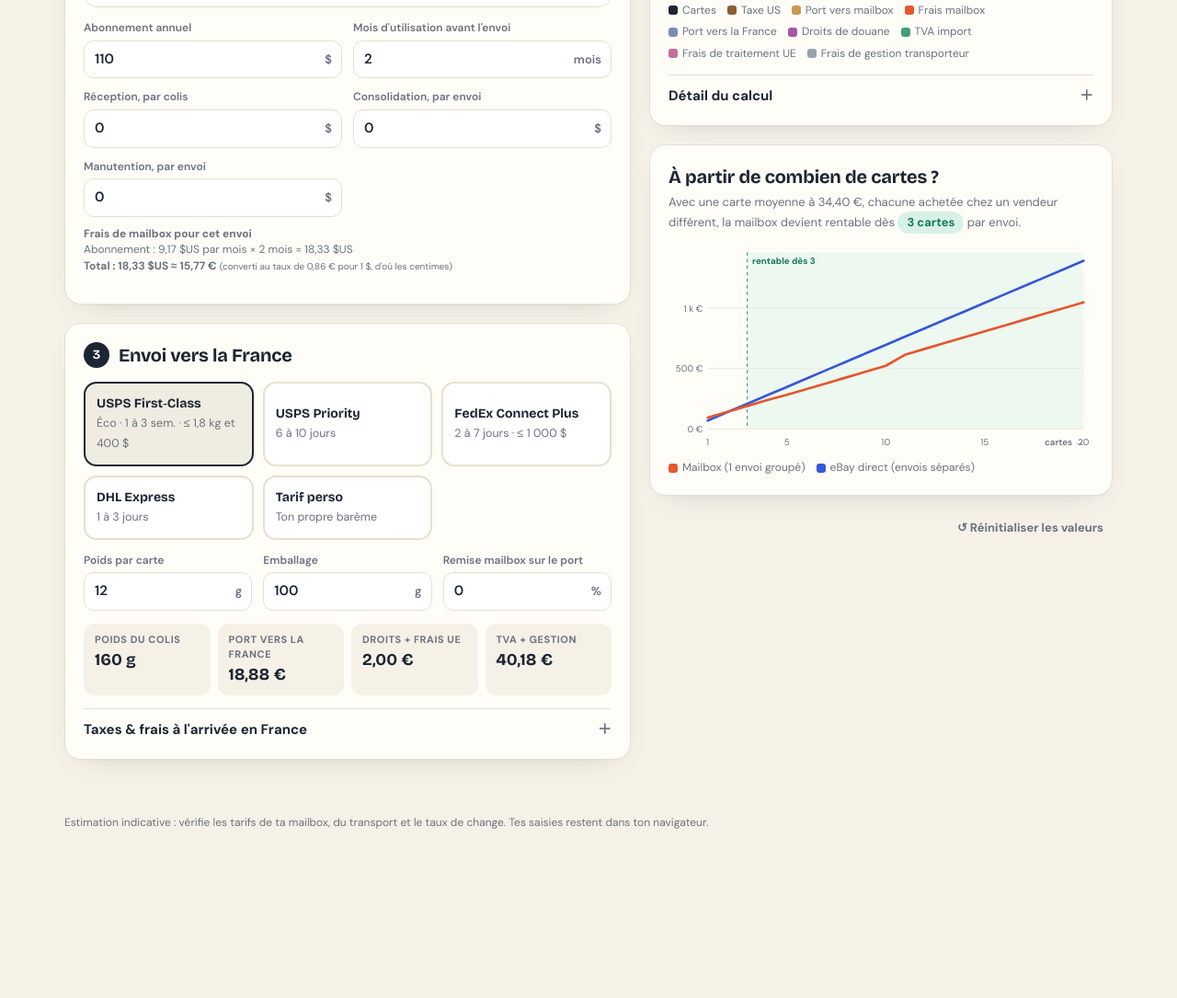
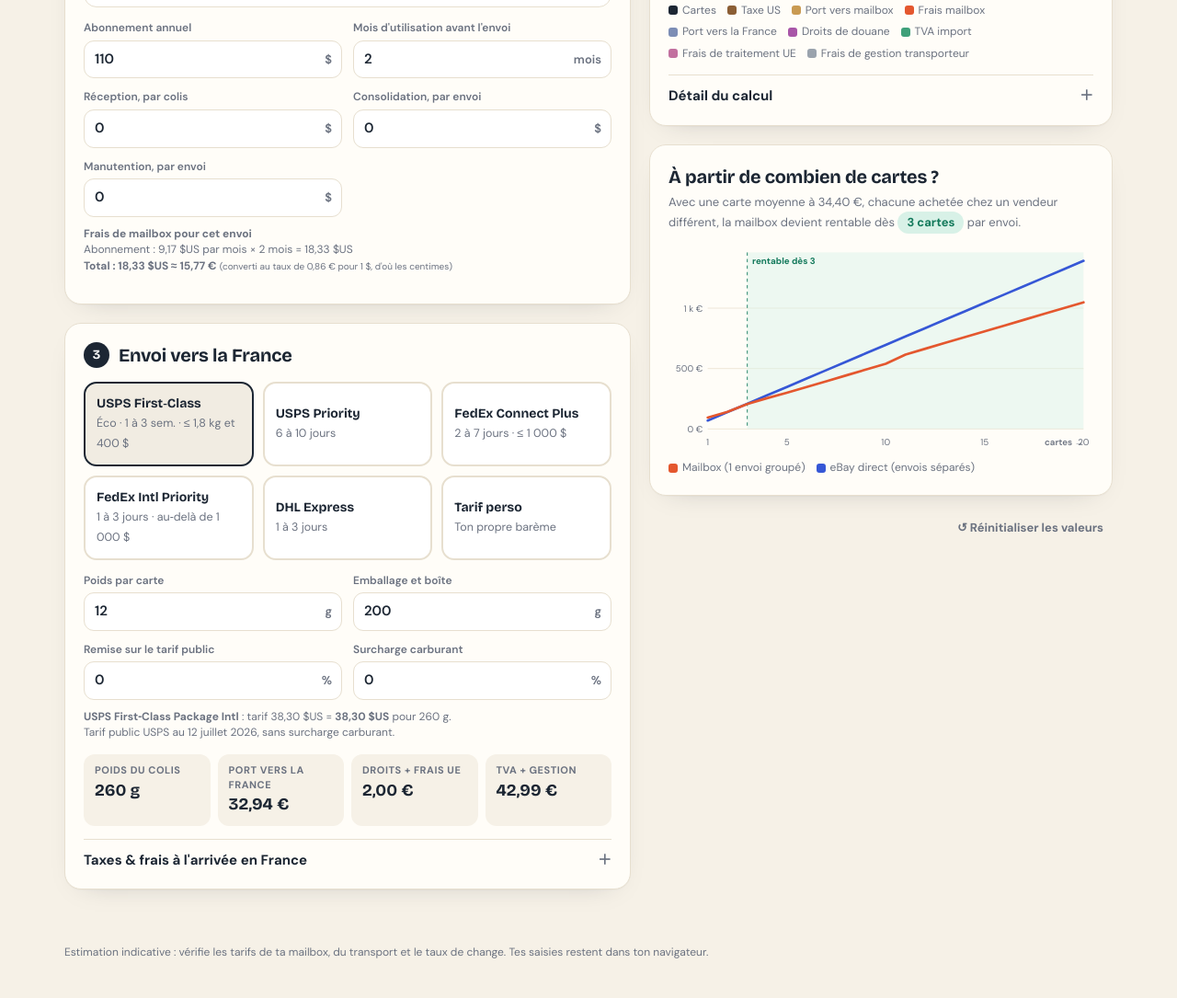
Before and after one commit to Ninspecteur23/Sim_mailbox_fede, a plain HTML site: page index.html in a window 1280 px wide. Shown: the part 869-1954 px from the top of the page at 92% size. Before the commit the page ends 1812 px from the top, so only its background shows below. Drawn offline with nearby package versions, Linux system fonts and the light colour scheme.

Commit message:
Add files via upload

```diff
--- a/index.html
+++ b/index.html
@@ -197,14 +197,17 @@
         <button class="opt" data-ship="fc"><strong>USPS First‑Class</strong><small>Éco · 1 à 3 sem. · ≤ 1,8 kg et 400 $</small></button>
         <button class="opt" data-ship="pmi"><strong>USPS Priority</strong><small>6 à 10 jours</small></button>
         <button class="opt" data-ship="fedex"><strong>FedEx Connect Plus</strong><small>2 à 7 jours · ≤ 1 000 $</small></button>
+        <button class="opt" data-ship="fedexip"><strong>FedEx Intl Priority</strong><small>1 à 3 jours · au‑delà de 1 000 $</small></button>
         <button class="opt" data-ship="dhl"><strong>DHL Express</strong><small>1 à 3 jours</small></button>
         <button class="opt" data-ship="custom"><strong>Tarif perso</strong><small>Ton propre barème</small></button>
       </div>
-      <div class="grid g3">
+      <div class="grid g2">
         <div><label>Poids par carte</label><div class="unit"><input data-k="ship.gCard"><span>g</span></div></div>
-        <div><label>Emballage</label><div class="unit"><input data-k="ship.gBase"><span>g</span></div></div>
-        <div><label>Remise mailbox sur le port</label><div class="unit"><input data-k="ship.discount"><span>%</span></div></div>
+        <div><label>Emballage et boîte</label><div class="unit"><input data-k="ship.gBase"><span>g</span></div></div>
+        <div class="cOnly"><label>Remise sur le tarif public</label><div class="unit"><input id="cDisc" inputmode="decimal"><span>%</span></div></div>
+        <div class="cOnly"><label>Surcharge carburant</label><div class="unit"><input id="cFuel" inputmode="decimal"><span>%</span></div></div>
       </div>
+      <p class="note" id="cNote"></p>
       <div class="grid g2" id="customShip" style="margin-top:12px">
         <div><label>Base du colis</label><div class="unit"><input data-k="ship.fixe"><span>$</span></div></div>
         <div><label>Par tranche de 100 g</label><div class="unit"><input data-k="ship.per100"><span>$</span></div></div>
@@ -226,7 +229,7 @@
           <div><label>Frais de gestion, fixe</label><div class="unit"><input id="gFix" inputmode="decimal"><span>€</span></div></div>
           <div><label>+ % des taxes avancées</label><div class="unit"><input id="gPct" inputmode="decimal"><span>%</span></div></div>
         </div>
-        <p class="note">Tarifs de transport : USPS = tarifs publics au 12 juillet 2026 (Europe de l'Ouest) ; FedEx International Connect Plus = grille 2026 zone France, hors surcharge carburant ; DHL Express = estimation à partir d'un tarif de plateforme d'envoi (≈ 36 $ pour 0,5 kg), à vérifier. Les mailbox ont souvent des tarifs négociés : ajuste la remise. À l'arrivée, chaque transporteur facture ses frais de gestion : La Poste (colis USPS) quand des taxes sont dues, FedEx au minimum 12 € + 0,90 € de frais d'entrée UE, DHL 21 € + 2 % des taxes pour un destinataire sans compte. Côté UE : droit forfaitaire de 3 € par catégorie d'article jusqu'à 150 € depuis le 1ᵉʳ juillet 2026, et frais de traitement de 2 € par catégorie depuis le 1ᵉʳ novembre 2026. La TVA de 20 % porte sur les cartes, le port et les droits. Au‑delà de 150 €, le droit normal s'applique (0 % par défaut ici, à vérifier selon le code douanier).</p>
+        <p class="note">Le port est calculé ainsi : grille 2026 du transporteur pour la France, moins la remise, plus la surcharge carburant (réglables pour chaque transporteur). Les mailbox ont souvent des tarifs négociés : compare avec un vrai devis et ajuste la remise. À l'arrivée, chaque transporteur facture ses frais de gestion : La Poste (colis USPS) quand des taxes sont dues, FedEx au minimum 12 € + 0,90 € de frais d'entrée UE, DHL 21 € + 2 % des taxes pour un destinataire sans compte. Côté UE : droit forfaitaire de 3 € par catégorie d'article jusqu'à 150 € depuis le 1ᵉʳ juillet 2026, et frais de traitement de 2 € par catégorie depuis le 1ᵉʳ novembre 2026. La TVA de 20 % porte sur les cartes, le port et les droits. Au‑delà de 150 €, le droit normal s'applique (0 % par défaut ici, à vérifier selon le code douanier).</p>
       </details>
     </section>
   </div>
@@ -265,21 +268,28 @@ const DEFAULTS = {
   buy:{nCards:5,nPkg:5,total:200,shipUS:25,tax:7,shipEbay:22},
   sub:{annual:110,taxFreeFee:80,months:2,recv:0,consol:0,handling:0},
   usage:{std:{perPkg:2,perCard:1,cap:5},tf:{perPkg:5,perCard:2,cap:10},consol:3},
-  ship:{gCard:12,gBase:100,discount:0,fixe:15,per100:3},
+  ship:{gCard:12,gBase:200,fixe:15,per100:3},
+  carrier:{fc:{disc:0,fuel:0},pmi:{disc:0,fuel:0},fedex:{disc:0,fuel:33},fedexip:{disc:0,fuel:33},dhl:{disc:75,fuel:30},custom:{disc:0,fuel:0}},
   cust:{fx:0.86,vat:20,flat:3,euFee:2,cats:1,adval:0},
   gestion:{post:{fix:2,pct:0},fedex:{fix:12.9,pct:0},dhl:{fix:21,pct:2},custom:{fix:2,pct:0}}
 };
-/* Barèmes : poids max en grammes → prix en $ ; extra = $ par tranche supplémentaire */
-const OZ=28.35, LB=453.6;
+/* Barèmes 2026 vers la France, en $ : [poids max en g, prix] ; extra = [tranche en g, $ par tranche] */
+const OZ=28.35, LB=453.6, L=a=>a.map((p,i)=>[(i+1)*LB,p]);
 const CARRIERS={
-  fc:{name:"USPS First‑Class Package Intl",g:"post",maxG:64*OZ,maxUsd:400,rows:[[8*OZ,21.95],[16*OZ,38.30],[32*OZ,42.75],[48*OZ,57.30],[64*OZ,72.60]]},
-  pmi:{name:"USPS Priority Mail Intl",g:"post",rows:[[LB,66.25],[2*LB,71.95],[3*LB,77.55],[4*LB,83.20]],extra:[LB,5.6]},
-  fedex:{name:"FedEx International Connect Plus",g:"fedex",maxUsd:1000,rows:[[LB,17.55],[2*LB,17.55],[3*LB,19.86],[4*LB,22.61],[5*LB,24.44]],extra:[LB,1.3]},
-  dhl:{name:"DHL Express Worldwide",g:"dhl",rows:[[500,35.70]],extra:[500,9]}
+  fc:{name:"USPS First‑Class Package Intl",g:"post",maxG:64*OZ,maxUsd:400,rows:[[8*OZ,21.95],[16*OZ,38.30],[32*OZ,42.75],[48*OZ,57.30],[64*OZ,72.60]],
+      src:"Tarif public USPS au 12 juillet 2026, sans surcharge carburant."},
+  pmi:{name:"USPS Priority Mail Intl",g:"post",rows:L([66.25,71.95,77.55,83.20]),extra:[LB,5.6],
+      src:"Tarif public USPS au 12 juillet 2026, sans surcharge carburant."},
+  fedex:{name:"FedEx International Connect Plus",g:"fedex",maxUsd:1000,rows:L([17.55,17.55,19.86,22.61,24.44,24.57,25.06,25.95,26.71,27.77]),extra:[LB,1.3],
+      src:"Grille FedEx 2026 zone France (hors carburant). Surcharge carburant internationale FedEx : 33 % début novembre 2026."},
+  fedexip:{name:"FedEx International Priority",g:"fedex",rows:L([47.83,47.83,47.83,47.83,48.35,51.38,54.36,56.47,56.96,57.10,57.56,58.17]),extra:[LB,0.8],
+      src:"Grille FedEx 2026 zone France (hors carburant). Surcharge carburant internationale FedEx : 33 % début novembre 2026."},
+  dhl:{name:"DHL Express Worldwide",g:"dhl",rows:L([148.69,174.47,201.54,230.58,262.54,272.72,287.94,302.94,309.30,314.38,329.99,345.60]),extra:[LB,15.6],
+      src:"Tarif public DHL 2026 (zone C, France). Les plateformes et mailbox obtiennent de grosses remises : 75 % par défaut, ce qui donne ≈ 37 $ pour 1 lb, cohérent avec les ≈ 36 $ observés. Carburant DHL : souvent 25 à 35 %."}
 };
 const gKey=()=>S.shipMode==="custom"?"custom":CARRIERS[S.shipMode].g;
 const GNAME={post:"La Poste (colis USPS)",fedex:"FedEx",dhl:"DHL Express",custom:"ton transporteur"};
-const KEY="mailbox-sim-v4";
+const KEY="mailbox-sim-v5";
 let S;
 try{S=JSON.parse(localStorage.getItem(KEY))}catch(e){}
 if(!S||!S.buy) S=structuredClone(DEFAULTS);
@@ -292,19 +302,19 @@ const set=(p,v)=>{const ks=p.split(".");ks.slice(0,-1).reduce((o,k)=>o[k],S)[ks.
 
 /* ---------- transport ---------- */
 function shipCost(weightG, goodsUsd){
-  const disc=1-n(S.ship.discount)/100;
-  if(S.shipMode==="custom") return {usd:(n(S.ship.fixe)+n(S.ship.per100)*Math.ceil(weightG/100))*disc,name:"Tarif perso",warn:""};
   let mode=S.shipMode, warn="";
+  if(mode==="fedex" && goodsUsd>CARRIERS.fedex.maxUsd){ warn="Valeur supérieure à 1 000 $, la limite de FedEx Connect Plus : calcul basculé en FedEx International Priority."; mode="fedexip"; }
+  const C=S.carrier[mode], k=(1-n(C.disc)/100)*(1+n(C.fuel)/100);
+  if(mode==="custom") return {usd:(n(S.ship.fixe)+n(S.ship.per100)*Math.ceil(weightG/100))*k,name:"Tarif perso",warn:""};
   if(mode==="fc" && (weightG>CARRIERS.fc.maxG || goodsUsd>CARRIERS.fc.maxUsd)){
     warn = weightG>CARRIERS.fc.maxG ? "Colis trop lourd pour First‑Class (1,8 kg max) : calcul basculé en Priority Mail."
                             : "Valeur supérieure à 400 $, la limite du First‑Class : calcul basculé en Priority Mail.";
     mode="pmi";
   }
-  if(mode==="fedex" && goodsUsd>CARRIERS.fedex.maxUsd) warn="Valeur supérieure à 1 000 $ : FedEx Connect Plus n'est plus accepté, prévois FedEx International Priority (plus cher).";
-  const T=CARRIERS[mode]; let p;
+  const T=CARRIERS[mode], C2=S.carrier[mode], k2=(1-n(C2.disc)/100)*(1+n(C2.fuel)/100); let p;
   const row=T.rows.find(r=>Math.ceil(weightG)<=r[0]+0.5);
   if(row) p=row[1]; else { const last=T.rows.at(-1); p=last[1]+T.extra[1]*Math.ceil((weightG-last[0])/T.extra[0]); }
-  return {usd:p*disc,name:T.name,warn};
+  return {usd:p*k2,base:p,name:T.name,mode,warn};
 }
 
 /* ---------- calculs ---------- */
@@ -353,6 +363,8 @@ function renderBox(){
   document.querySelectorAll("[data-box]").forEach(b=>b.setAttribute("aria-pressed",b.dataset.box===S.box));
   document.querySelectorAll("[data-ship]").forEach(b=>b.setAttribute("aria-pressed",b.dataset.ship===S.shipMode));
   document.getElementById("customShip").hidden=S.shipMode!=="custom";
+  const CC=S.carrier[S.shipMode], cd=document.getElementById("cDisc"), cf=document.getElementById("cFuel");
+  if(document.activeElement!==cd) cd.value=CC.disc; if(document.activeElement!==cf) cf.value=CC.fuel;
   const G=S.gestion[gKey()];
   document.getElementById("gTitle").textContent="Frais de gestion à l'arrivée · "+GNAME[gKey()];
   const gf=document.getElementById("gFix"), gp=document.getElementById("gPct");
@@ -388,6 +400,8 @@ function feeNote(){
 }
 document.querySelectorAll("[data-box]").forEach(b=>b.onclick=()=>{S.box=b.dataset.box;renderBox();update()});
 document.querySelectorAll("[data-ship]").forEach(b=>b.onclick=()=>{S.shipMode=b.dataset.ship;renderBox();update()});
+document.getElementById("cDisc").addEventListener("input",e=>{S.carrier[S.shipMode].disc=e.target.value;update()});
+document.getElementById("cFuel").addEventListener("input",e=>{S.carrier[S.shipMode].fuel=e.target.value;update()});
 document.getElementById("gFix").addEventListener("input",e=>{S.gestion[gKey()].fix=e.target.value;update()});
 document.getElementById("gPct").addEventListener("input",e=>{S.gestion[gKey()].pct=e.target.value;update()});
 document.getElementById("taxFree").onclick=()=>{S.taxFree=!S.taxFree;renderBox();update()};
@@ -411,6 +425,9 @@ function update(){
     <div><small>Droits + frais UE</small><b>${eur(M.parts.droits+M.parts.fraisUE)}</b></div>
     <div><small>TVA + gestion</small><b>${eur(M.parts.tva+M.parts.gestion)}</b></div>`;
   document.getElementById("shipWarn").textContent=M.ship.warn;
+  const sm=M.ship.mode, Cc=sm&&S.carrier[sm];
+  document.getElementById("cNote").innerHTML = S.shipMode==="custom" ? "Ton barème : base + prix par tranche de 100 g, puis remise et carburant appliqués."
+    : `<b>${M.ship.name}</b> : tarif ${usd(M.ship.base)}${n(Cc.disc)?` − ${n(Cc.disc)} %`:""}${n(Cc.fuel)?` + ${n(Cc.fuel)} % de carburant`:""} = <b>${usd(M.ship.usd)}</b> pour ${Math.round(M.weight)} g.<br>${CARRIERS[sm].src}`;
 
   const tb=document.getElementById("totBox"), te=document.getElementById("totEbay");
   tb.querySelector(".v").textContent=eur(M.total); te.querySelector(".v").textContent=eur(E.total);
```
